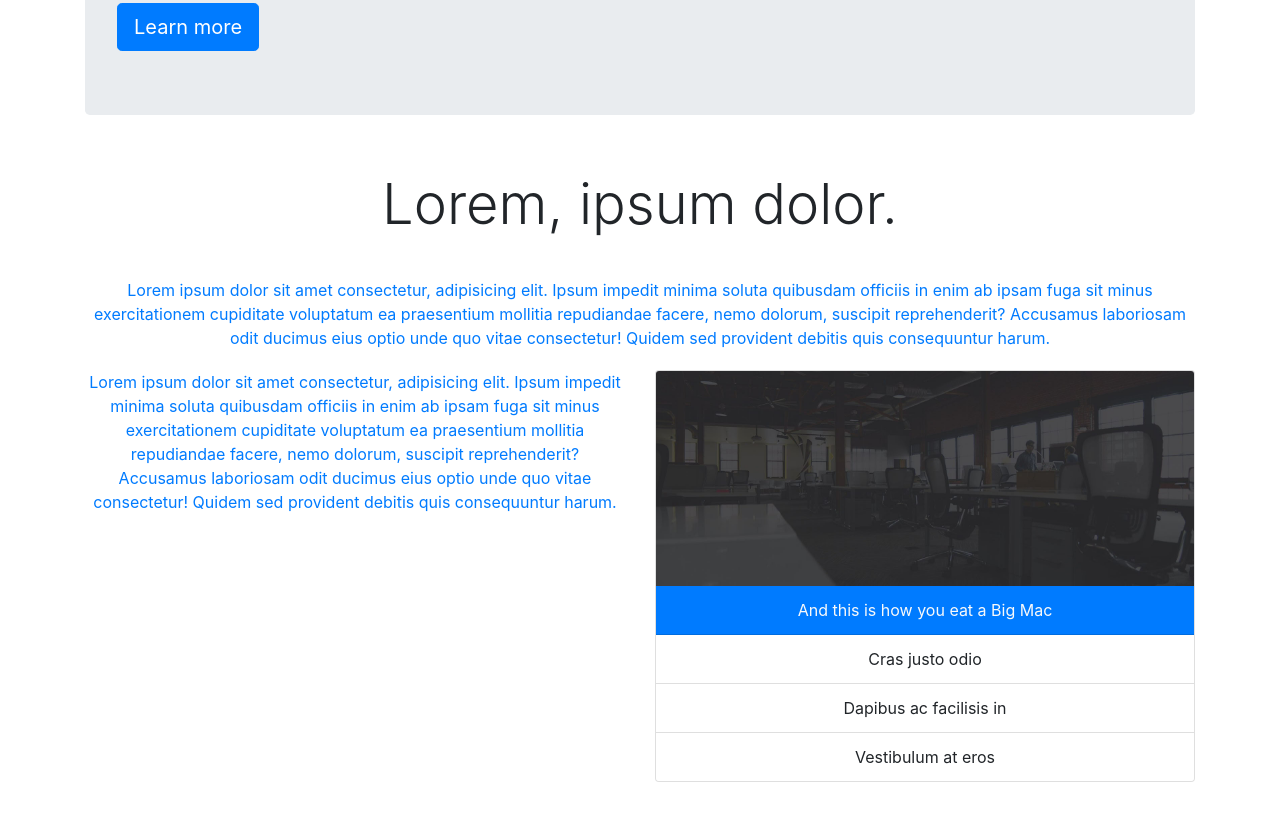
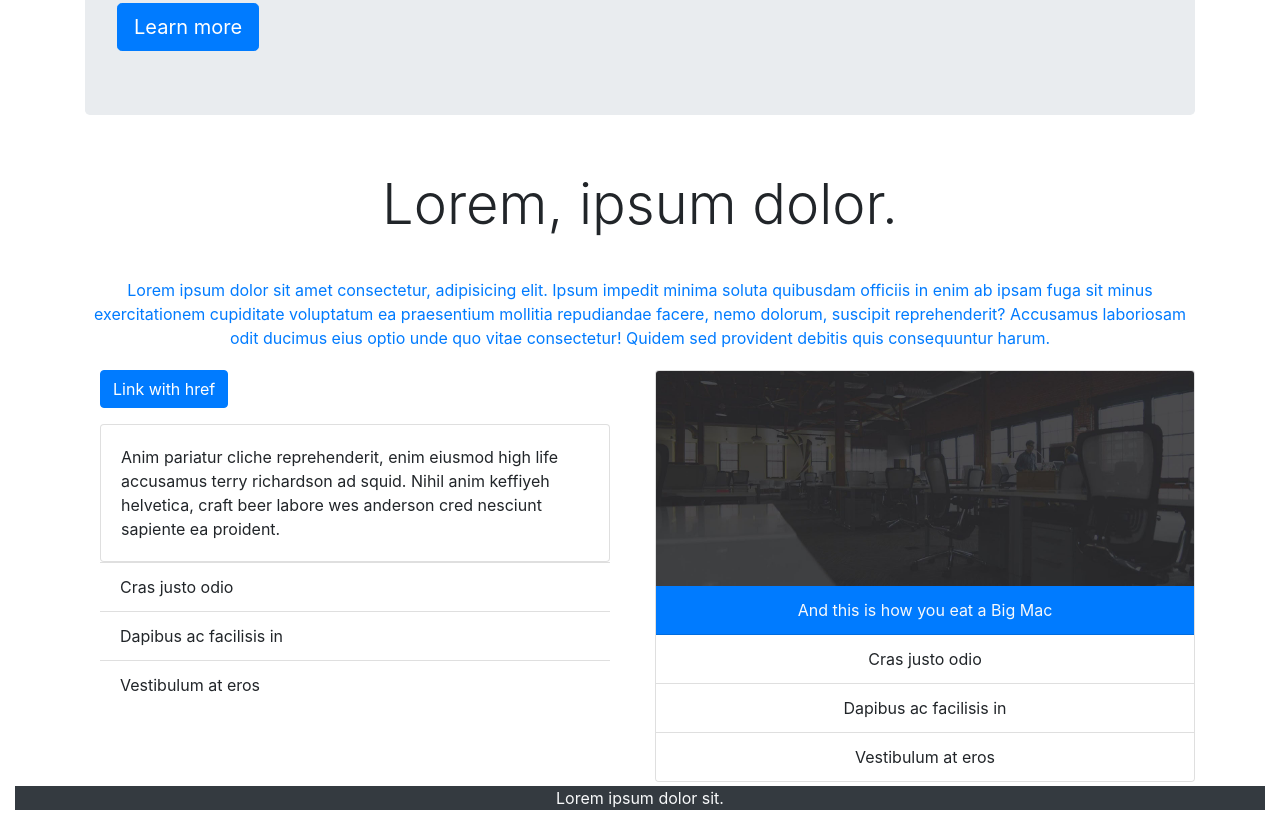
Before and after one commit to pmoran0/practica4, a plain HTML site: page index.html in a window 1280 px wide. Shown: the part 1465-2291 px from the top of the page. Before the commit the page ends 2251 px from the top, so only its background shows below. Drawn offline with nearby package versions, Linux system fonts and the light colour scheme.

Commit message:
Se agregó el Footer de la Página

```diff
--- a/index.html
+++ b/index.html
@@ -155,9 +155,27 @@
                 <!--Inicio de las columnas Acordeón y Card con Lista-->
                     <div class="container">
                         <div class="row">
+                            <!--Sección de Lista Colapsable-->
                             <div class="col-12 col-sm-6 my-1">
-                                <p class="text-center mx-auto text-primary">Lorem ipsum dolor sit amet consectetur, adipisicing elit. Ipsum impedit minima soluta quibusdam officiis in enim ab ipsam fuga sit minus exercitationem cupiditate voluptatum ea praesentium mollitia repudiandae facere, nemo dolorum, suscipit reprehenderit? Accusamus laboriosam odit ducimus eius optio unde quo vitae consectetur! Quidem sed provident debitis quis consequuntur harum.</p>
+                                <div class="container">
+                                    <p>
+                                        <a class="btn btn-primary" data-toggle="collapse" href="#collapseExample" role="button" aria-expanded="false" aria-controls="collapseExample">
+                                          Link with href
+                                        </a>
+                                    </p>
+                                      <div class="collapse show" id="collapseExample">
+                                        <div class="card card-body">
+                                          Anim pariatur cliche reprehenderit, enim eiusmod high life accusamus terry richardson ad squid. Nihil anim keffiyeh helvetica, craft beer labore wes anderson cred nesciunt sapiente ea proident.
+                                        </div>
+                                      </div>
+                                      <ul class="list-group list-group-flush">
+                                        <li class="list-group-item">Cras justo odio</li>
+                                        <li class="list-group-item">Dapibus ac facilisis in</li>
+                                        <li class="list-group-item">Vestibulum at eros</li>
+                                    </ul>
+                                </div>
                             </div>
+                            <!--Sección de Card con Lista-->
                             <div class="col-12 col-sm-6 my-1">
                                 <div class="card text-center">
                                     <img class="card-img-top" src="img/slide1.jpg" alt="Card image cap">
@@ -175,6 +193,11 @@
                     </div>
                 </div>
         </div>
+        <!--Footer de la página-->
+        <div class="col-md-12 col-sm-12 col-xs-12 my-0 py-0">
+            <div class="col-12 bg-dark my-0 py-0">
+                <p class="text-center mx-auto text-light">Lorem ipsum dolor sit.</p></div>
+        </div>
 
     <script src="https://code.jquery.com/jquery-3.3.1.slim.min.js" integrity="sha384-q8i/X+965DzO0rT7abK41JStQIAqVgRVzpbzo5smXKp4YfRvH+8abtTE1Pi6jizo" crossorigin="anonymous"></script>
     <script src="https://cdnjs.cloudflare.com/ajax/libs/popper.js/1.14.3/umd/popper.min.js" integrity="sha384-ZMP7rVo3mIykV+2+9J3UJ46jBk0WLaUAdn689aCwoqbBJiSnjAK/l8WvCWPIPm49" crossorigin="anonymous"></script>
```
